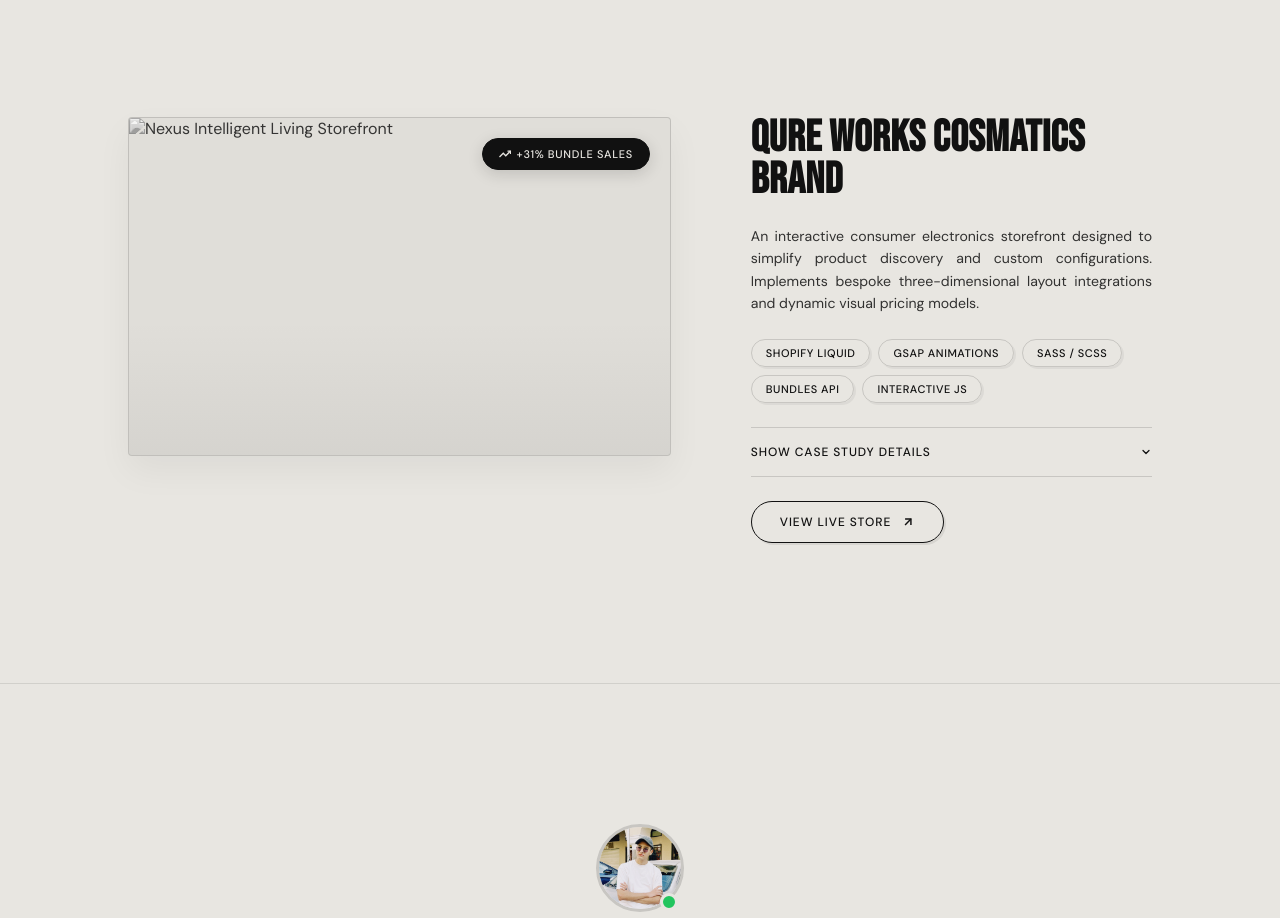
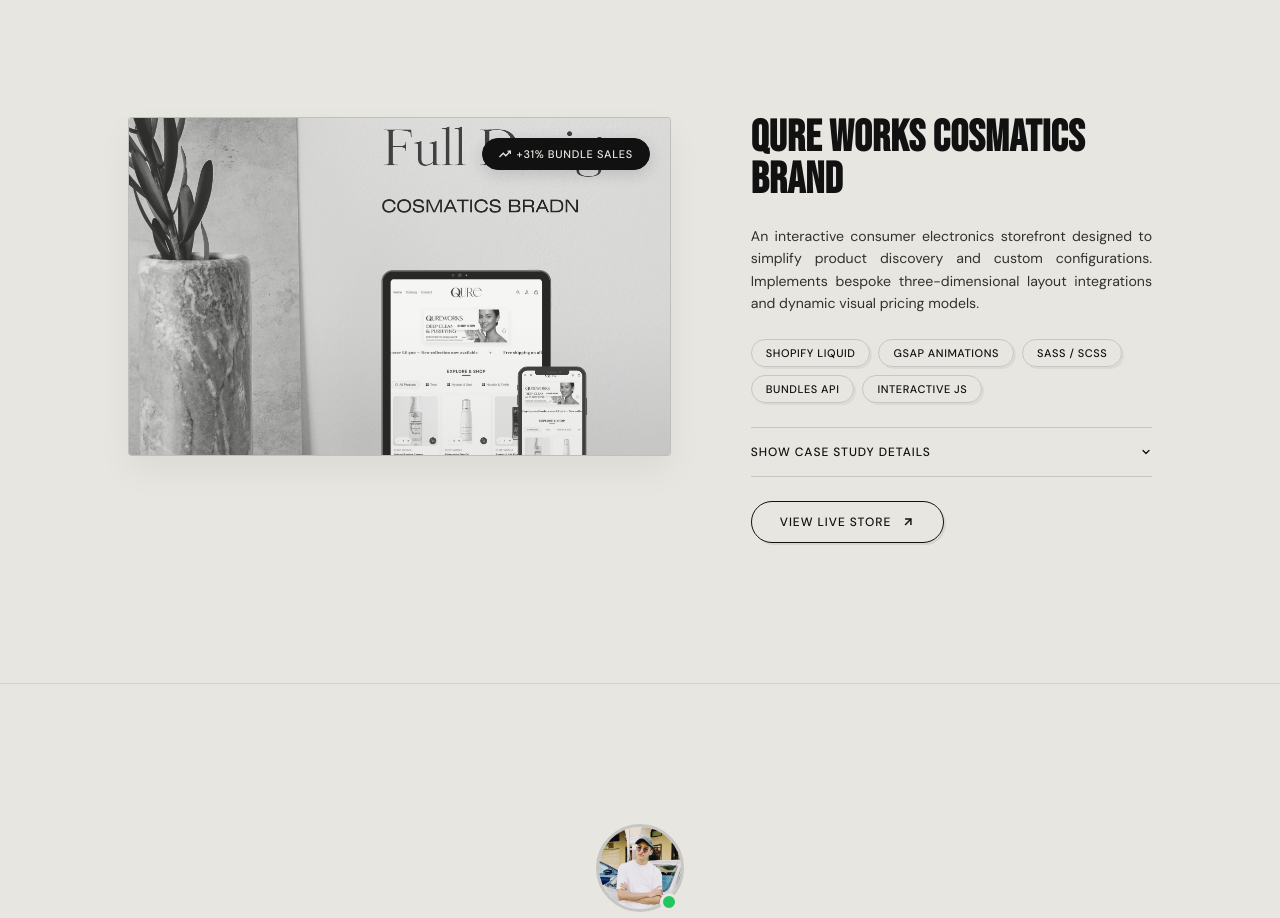
Before and after one commit to husseinshopify/husseinshopify-dev, a plain HTML site: page index.html in a window 1280 px wide. Shown: the part 3381-4299 px from the top of the page. Drawn offline with Linux system fonts and the light colour scheme.

Commit message:
Update index.html

```diff
--- a/index.html
+++ b/index.html
@@ -1943,7 +1943,7 @@
               </svg>
               +31% Bundle Sales
             </div>
-            <img src="projects show case/qure/qure.png" alt="Nexus Intelligent Living Storefront" class="project-card__image" />
+            <img src="projects show case/qure/Minimalist Website Launch Tablet Phone Mockup Instagram Post (3).png" alt="Nexus Intelligent Living Storefront" class="project-card__image" />
           </div>
 
           <div class="project-card__content">
```
